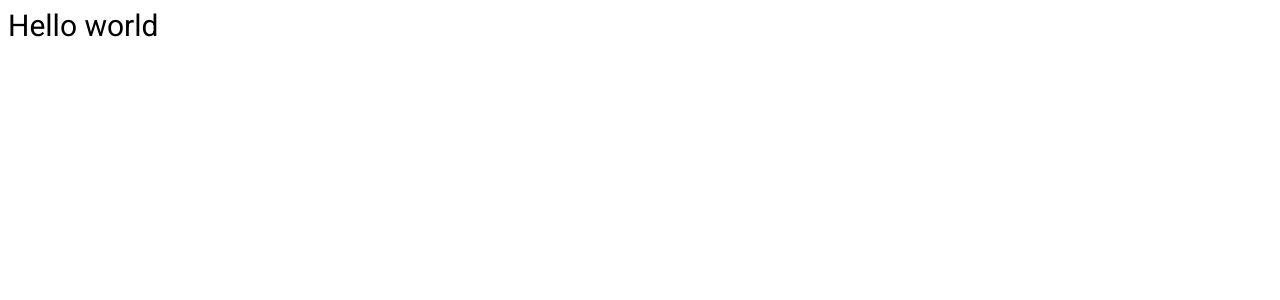
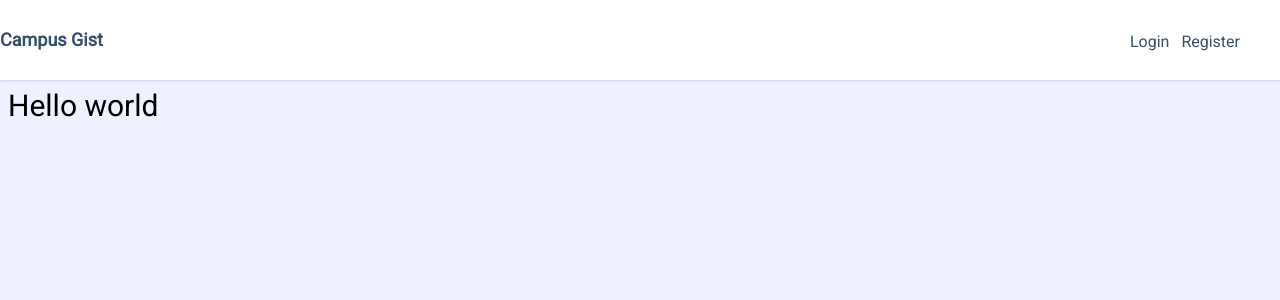
Before and after one commit to sparrowsl/campus-gist, a SvelteKit app: page / in a window 1280 px wide. Shown: the top 300 px of the page. Built offline with nearby package versions, Linux system fonts and the light colour scheme.

Commit message:
feat: add responsive navigation

```diff
--- a/src/app.html
+++ b/src/app.html
@@ -15,7 +15,7 @@
 		/>
 		%sveltekit.head%
 	</head>
-	<body>
+	<body class="bg-[#EEF1FF] font-roboto">
 		<div>%sveltekit.body%</div>
 	</body>
 </html>
--- /dev/null
+++ b/src/lib/components/Navigation.svelte
@@ -0,0 +1,34 @@
+<script>
+	import Icon from '@iconify/svelte';
+
+	let openMenu = false;
+</script>
+
+<!-- bg-[#8A94AE] -->
+<header class="sticky top-0 bg-white md:shadow">
+	<nav
+		class="container relative mx-auto flex min-h-[10vh] items-center justify-between px-3 md:p-0"
+	>
+		<!-- Logo -->
+		<a href="/" class="block font-extrabold text-brand-blue md:text-lg">Campus Gist</a>
+
+		<!-- Menu Items -->
+		<div
+			class="{openMenu ? 'flex' : 'hidden'} absolute left-0 right-0 top-full mx-5 mt-1 flex-col
+				rounded-xl bg-white shadow-lg md:static md:flex md:flex-row md:gap-14 md:bg-transparent md:shadow-none"
+		>
+			<ul class="flex flex-col gap-3 p-5 md:flex-row">
+				<li><a href="/" class="text-brand-blue hover:text-brand">Login</a></li>
+				<li><a href="/" class="text-brand-blue hover:text-brand">Register</a></li>
+			</ul>
+		</div>
+
+		<!-- Menu toggle -->
+		<div class="md:hidden" on:click={() => (openMenu = !openMenu)}>
+			<Icon
+				icon={openMenu ? 'ei:close' : 'heroicons-solid:menu-alt-3'}
+				class="block cursor-pointer text-3xl text-brand"
+			/>
+		</div>
+	</nav>
+</header>
--- a/src/routes/+layout.svelte
+++ b/src/routes/+layout.svelte
@@ -1,5 +1,8 @@
 <script>
-  import "../app.css";
+	import '../app.css';
+	import Navigation from '$lib/components/Navigation.svelte';
 </script>
 
+<Navigation />
+
 <slot />
--- a/src/routes/+page.svelte
+++ b/src/routes/+page.svelte
@@ -1,3 +1 @@
-<h1 class="text-3xl p-2 font-roboto">
-  Hello world
-</h1>
+<h1 class="p-2 text-3xl">Hello world</h1>
```
